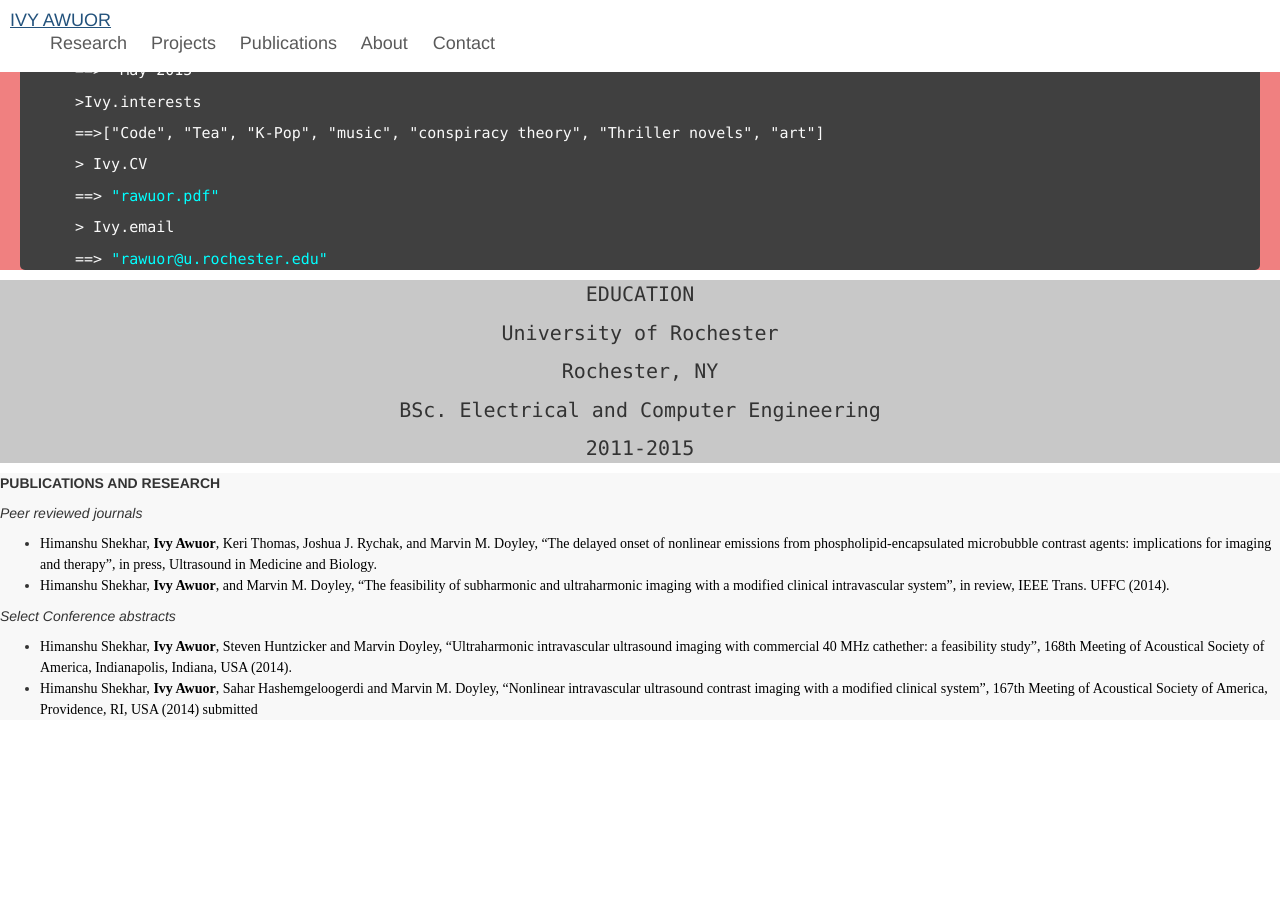
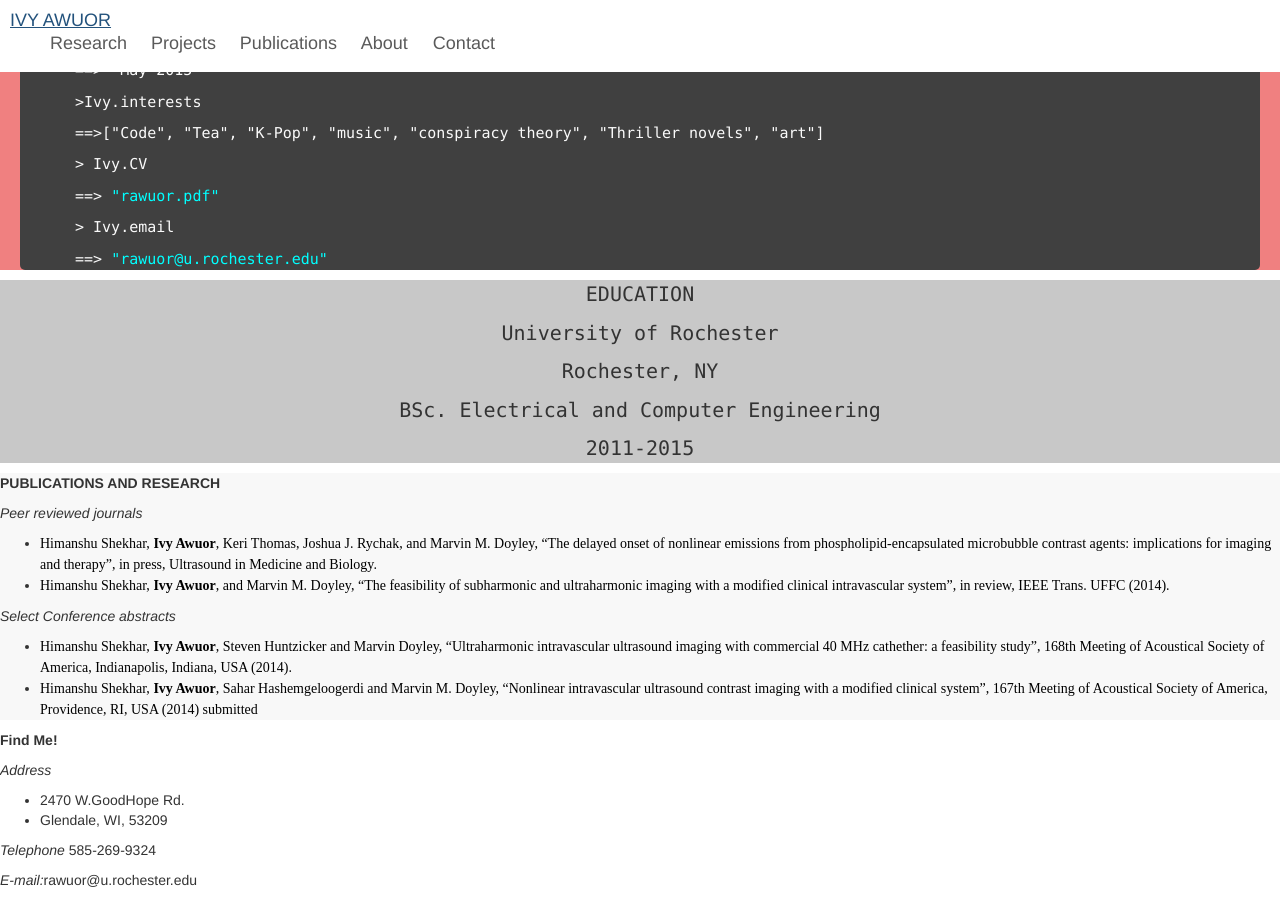
Before and after one commit to rawuor/rawuor.github.io, a Jekyll site: the page index.html, which Jekyll copies as it is, in a window 1280 px wide and 900 px high, scrolled down 742 px. Built offline with Jekyll 4.4.1, drawn with Linux system fonts in a browser that asks for light colours; nearby versions of some CDN libraries; before the commit the page ends 1472 px from its top, so only the background shows below that.

Commit message:
Update index.html

```diff
--- a/index.html
+++ b/index.html
@@ -164,6 +164,20 @@ $(document).ready(function(){
                               </ul>
                         </div>
                   </div>
+                  <!--Contact-->
+                  <div id = "contact_container">
+                  	<a id = "contact"></a>
+                  	<div class = "contact">
+                  		<p><strong>Find Me!</strong></p>
+                  		<p><em>Address</em></p>
+                  		<ul>
+                  			<li>2470 W.GoodHope Rd. </li>
+                  			<li>Glendale, WI, 53209</li>
+                  		</ul>
+                  		<p><em>Telephone</em> 585-269-9324</p>
+                  		<p><em>E-mail:</em><a href = "mailto:rawuor@u.rochester.edu" target = "_blank"></a>rawuor@u.rochester.edu</p>
+                  	</div>
+                  </div>
             </div>
       </body>
 </html>
```
